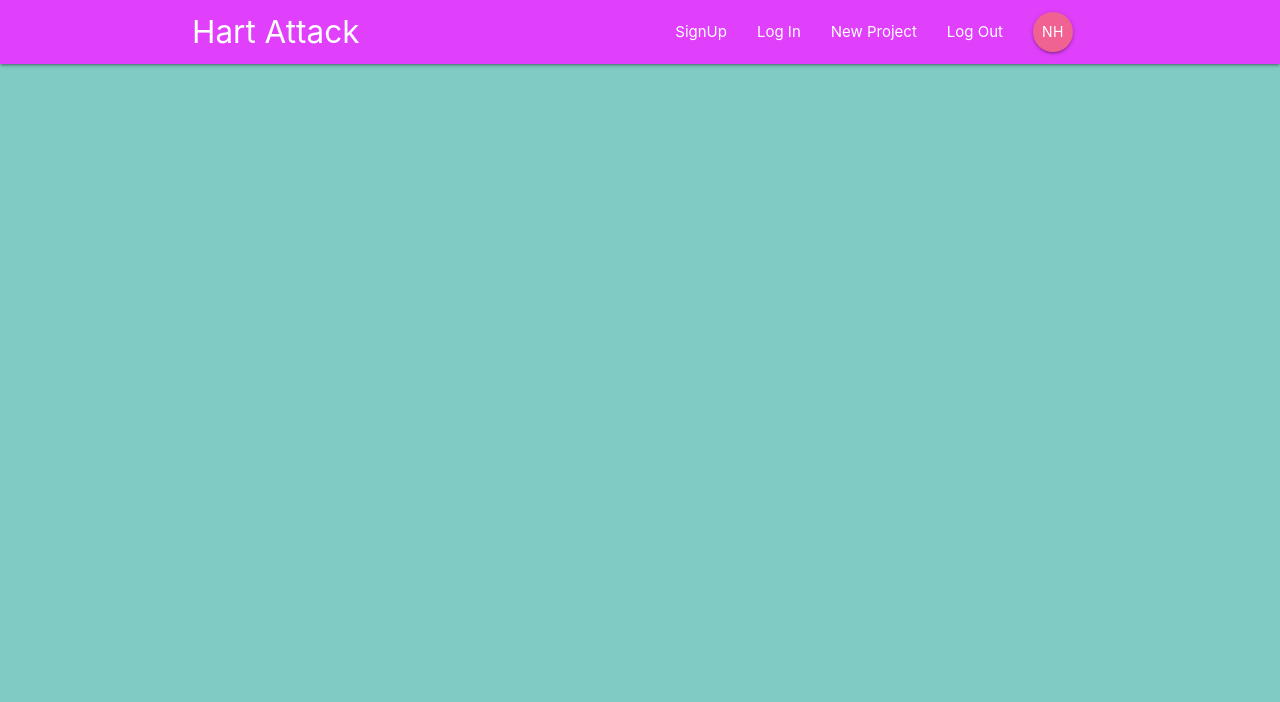
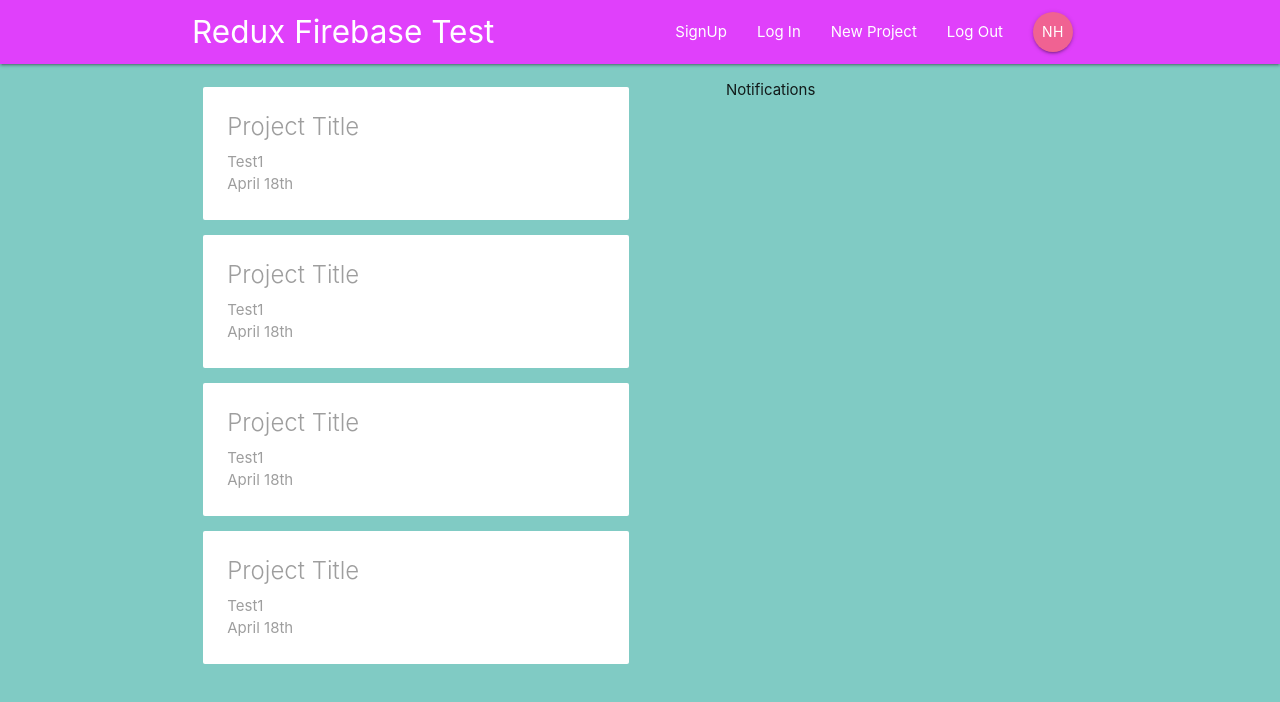
Before and after one commit to NHartMusic/reduxFirebase, a React app: page / in a window 1280 px wide. Shown: the top 702 px of the page. Built offline with nearby package versions, Linux system fonts and the light colour scheme.

Commit message:
created project list component

```diff
--- a/src/components/App.js
+++ b/src/components/App.js
@@ -1,6 +1,8 @@
 import React, { Component } from 'react'
-import { BrowserRouter } from 'react-router-dom'
+import { BrowserRouter, Switch, Route } from 'react-router-dom'
+
 import Navbar from './Layouts/Navbar'
+import Dashboard from './Dashboard/Dashboard'
 
 import '../styles/App.css';
 
@@ -10,7 +12,13 @@
 
             <BrowserRouter>
                 <div className='App'>
+
                     <Navbar />
+
+                    <Switch>
+                        <Route path='/' component={Dashboard} />
+                    </Switch>
+
                 </div>
             </BrowserRouter>
 
--- a/src/components/Dashboard/Dashboard.js
+++ b/src/components/Dashboard/Dashboard.js
@@ -0,0 +1,25 @@
+import React, { Component } from 'react'
+import Notifications from './Notifications'
+import ProjectList from '../Projects/ProjectList'
+
+class Dashboard extends Component {
+    render() {
+        return (
+            <div className='dashboard container'>
+                <div className='row'>
+
+                    <div className='col s12 m6'>
+                        <ProjectList />
+                    </div>
+
+                    <div className='col s12 m5 offset-m1'>
+                        <Notifications />
+                    </div>
+
+                </div>
+            </div>
+        )
+    }
+}
+
+export default Dashboard
--- a/src/components/Dashboard/Notifications.js
+++ b/src/components/Dashboard/Notifications.js
@@ -0,0 +1,11 @@
+import React from 'react'
+
+const Notifications = () => {
+    return (
+        <div>
+            <p>Notifications</p>
+        </div>
+    )
+}
+
+export default Notifications
--- a/src/components/Layouts/Navbar.js
+++ b/src/components/Layouts/Navbar.js
@@ -7,7 +7,7 @@
     return (
         <nav className="navbar wrapper purple accent-2">
             <div className="container">
-                <Link to='/' className='brand-logo'>Hart Attack</Link>
+                <Link to='/' className='brand-logo'>Redux Firebase Test</Link>
                 <SignedInLinks />
                 <SignedOutLinks />
             </div>
--- a/src/components/Projects/ProjectList.js
+++ b/src/components/Projects/ProjectList.js
@@ -0,0 +1,17 @@
+import React from 'react'
+import ProjectSummary from './ProjectSummary'
+
+const ProjectList = () => {
+    return (
+        <div className='projectList section'>
+
+            <ProjectSummary />
+            <ProjectSummary />
+            <ProjectSummary />
+            <ProjectSummary />
+
+        </div>
+    )
+}
+
+export default ProjectList
--- a/src/components/Projects/ProjectSummary.js
+++ b/src/components/Projects/ProjectSummary.js
@@ -0,0 +1,17 @@
+import React from 'react'
+
+const ProjectSummary = () => {
+    return (
+
+            <div className='card z-depth-0 project-summary'>
+                <div className='card-content grey-text text-darken 3'>
+                    <span className='card-title'>Project Title</span>
+                    <p>Test1</p>
+                    <p className='grey-text'>April 18th</p>
+                </div>
+            </div>
+
+    )
+}
+
+export default ProjectSummary
```
Also changed, not shown: .babelrc.
